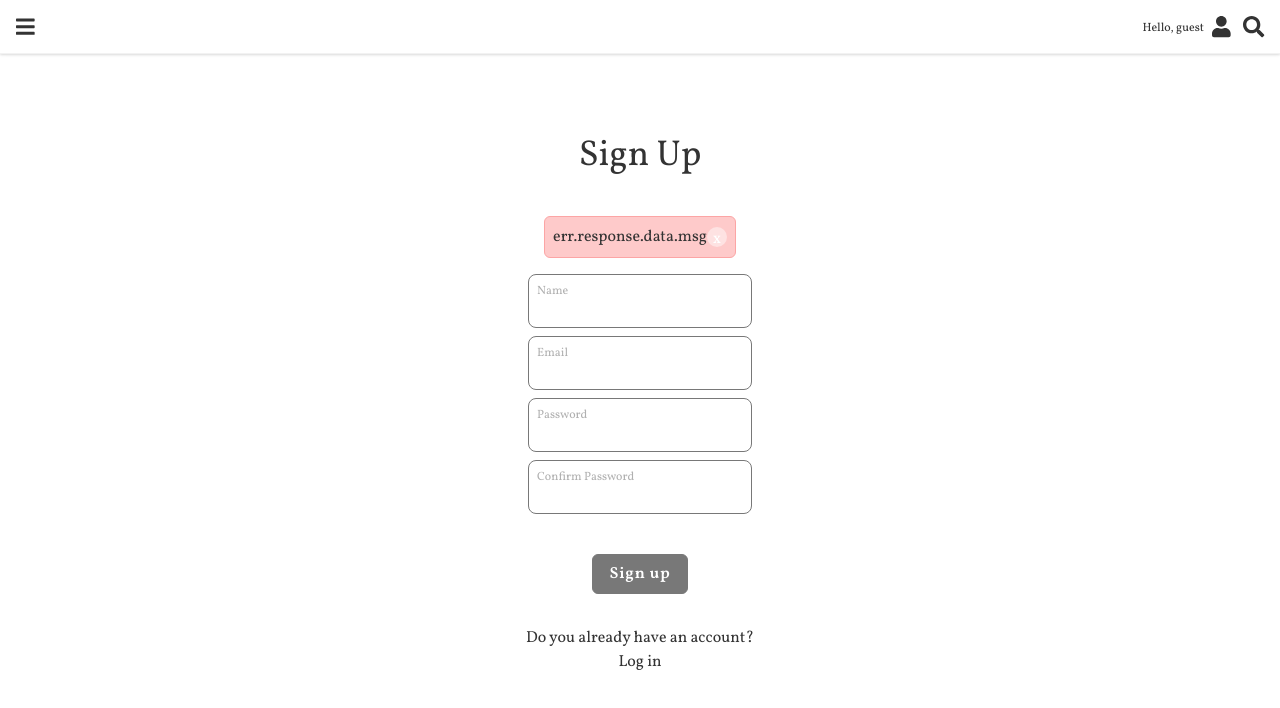
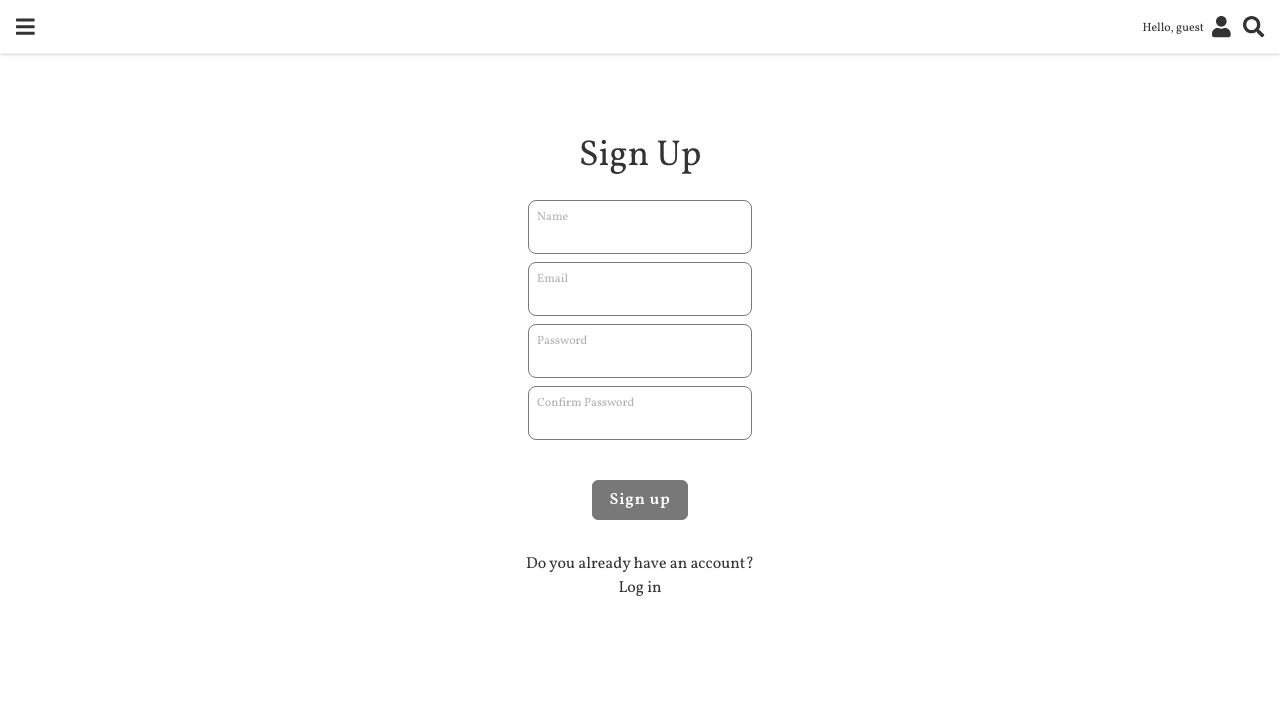
Before and after one commit to Smiyu-web/nodejs-finalproject-weargo-client, a Next.js app: page /user/signup in a window 1280 px wide. Shown: the top 708 px of the page. Built offline with nearby package versions, Linux system fonts and the light colour scheme.

Commit message:
added error notice style

```diff
--- a/src/components/navbar/user/Signup.jsx
+++ b/src/components/navbar/user/Signup.jsx
@@ -44,10 +44,6 @@ const Signup = React.forwardRef((props, ref) => {
   return (
     <div className="pt-28 flex flex-col items-center" ref={ref}>
       <h2 className="py-6">Sign Up</h2>
-      <ErrorNotice
-        message="err.response.data.msg"
-        clearError={() => setError(undefined)}
-      />
 
       {error && (
         <ErrorNotice message={error} clearError={() => setError(undefined)} />
--- a/src/components/ui/ErrorNotice.jsx
+++ b/src/components/ui/ErrorNotice.jsx
@@ -1,11 +1,14 @@
 import React from "react";
+
+import { faTimes } from "@fortawesome/free-solid-svg-icons";
+import { FontAwesomeIcon } from "@fortawesome/react-fontawesome";
 
 const ErrorNotice = (props) => {
   return (
     <div className="error_notice">
-      <p>{props.message}</p>
+      <p className="text-xs text-gray">{props.message}</p>
       <button className="error_btn" onClick={props.clearError}>
-        x
+        <FontAwesomeIcon icon={faTimes} size="sm" className="" />
       </button>
     </div>
   );
--- a/src/styles/globals.css
+++ b/src/styles/globals.css
@@ -37,7 +37,8 @@
   input,
   select,
   option,
-  textarea {
+  textarea,
+  button {
     @apply focus:outline-none;
   }
   label {
@@ -108,10 +109,10 @@
   }
   .error_notice {
     @apply flex justify-between items-center bg-red-200
-    my-4 p-2
+    my-4 p-2 w-56
     border border-solid border-red-300 rounded-md;
   }
   .error_btn {
-    @apply w-5 h-5 rounded-full bg-red-100 text-white;
+    @apply w-5 h-5 pb-3 text-white;
   }
 }
```
